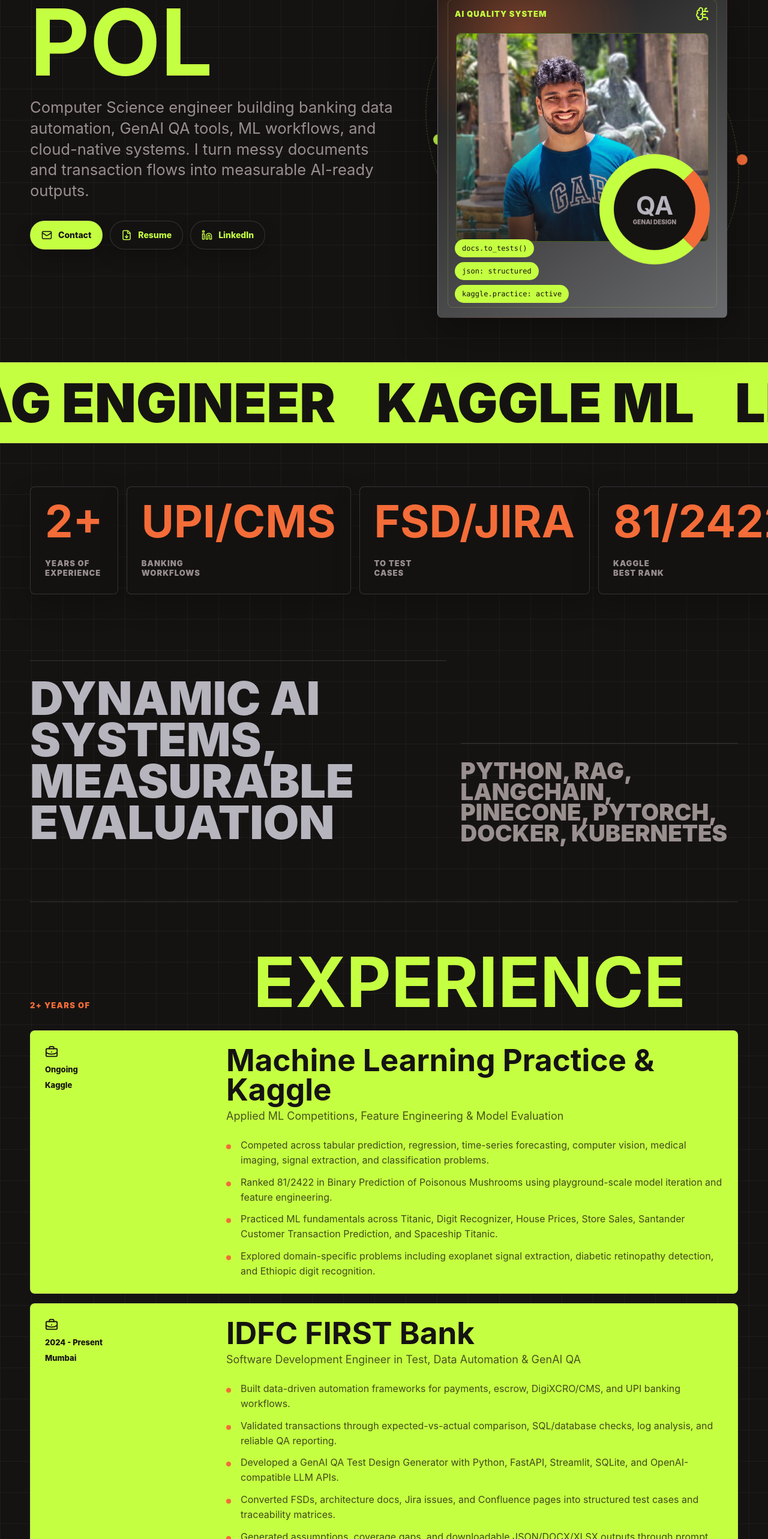
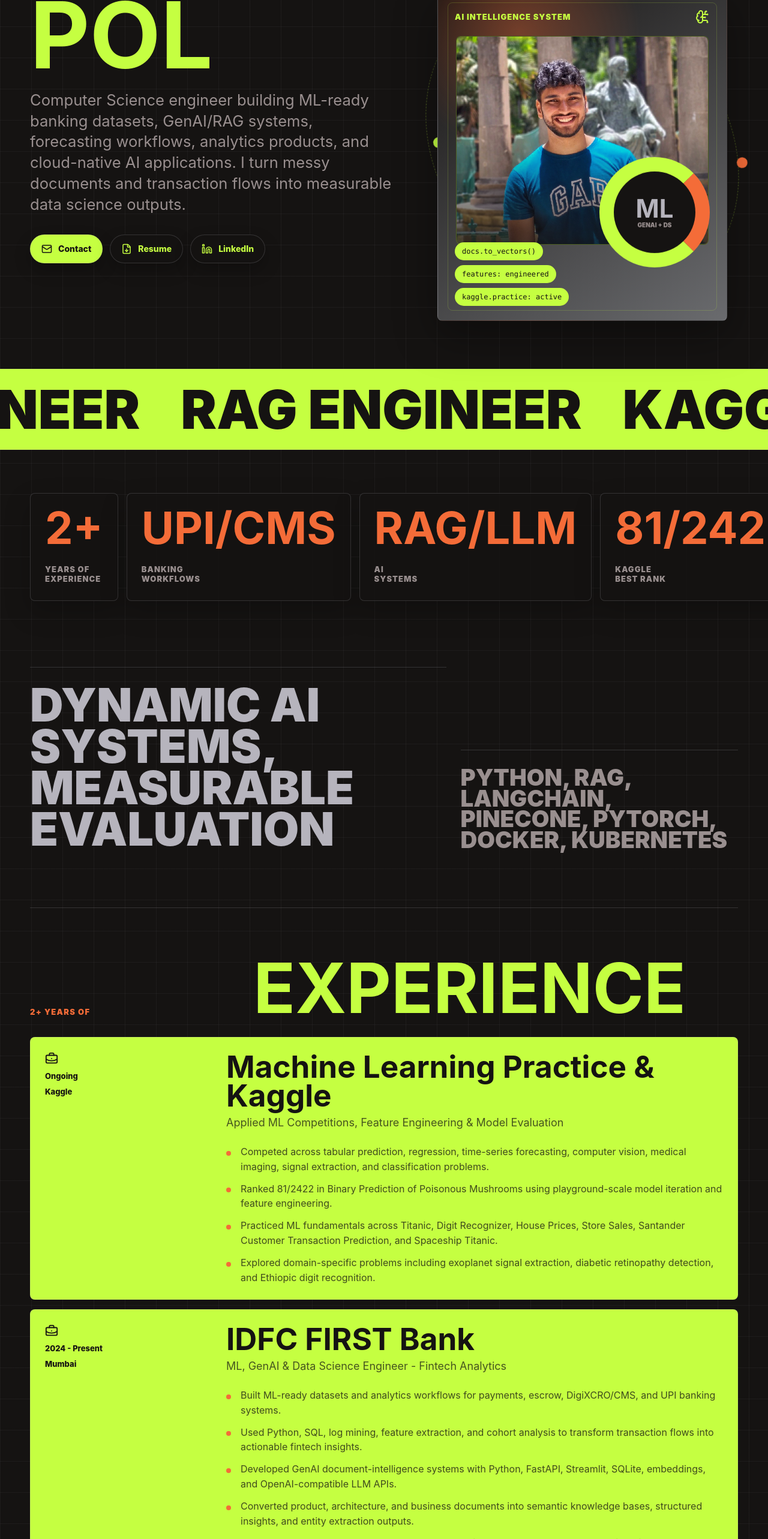
Before and after one commit to VedantPol/vedant-pol-portfolio, a React (Vite) app: page / in a window 1280 px wide. Shown: the part 234-2800 px from the top of the page at 60% size. Built offline with nearby package versions, Linux system fonts and the light colour scheme.

Commit message:
Reposition portfolio toward ML GenAI and data science

```diff
--- a/src/App.jsx
+++ b/src/App.jsx
@@ -28,7 +28,7 @@
 
 const profile = {
   name: "Vedant Pol",
-  role: "DATA & GENAI ENGINEER",
+  role: "ML, GENAI & DATA SCIENCE ENGINEER",
   email: "polvedant7@gmail.com",
   phone: "+91 8779930826",
   location: "Mumbai, India",
@@ -36,7 +36,7 @@
   linkedin: "https://www.linkedin.com/in/vedant-pol-30987b20a",
   resume: "/Vedant-Pol-Resume.pdf",
   summary:
-    "Computer Science engineer building banking data automation, GenAI QA tools, ML workflows, and cloud-native systems. I turn messy documents and transaction flows into measurable AI-ready outputs.",
+    "Computer Science engineer building ML-ready banking datasets, GenAI/RAG systems, forecasting workflows, analytics products, and cloud-native AI applications. I turn messy documents and transaction flows into measurable data science outputs.",
 };
 
 const navItems = [
@@ -53,7 +53,7 @@
 const stats = [
   ["2+", "YEARS OF", "EXPERIENCE"],
   ["UPI/CMS", "BANKING", "WORKFLOWS"],
-  ["FSD/JIRA", "TO TEST", "CASES"],
+  ["RAG/LLM", "AI", "SYSTEMS"],
   ["81/2422", "KAGGLE", "BEST RANK"],
 ];
 
@@ -114,16 +114,16 @@
   },
   {
     company: "IDFC FIRST Bank",
-    title: "Software Development Engineer in Test, Data Automation & GenAI QA",
+    title: "ML, GenAI & Data Science Engineer - Fintech Analytics",
     period: "2024 - Present",
     location: "Mumbai",
     points: [
-      "Built data-driven automation frameworks for payments, escrow, DigiXCRO/CMS, and UPI banking workflows.",
-      "Validated transactions through expected-vs-actual comparison, SQL/database checks, log analysis, and reliable QA reporting.",
-      "Developed a GenAI QA Test Design Generator with Python, FastAPI, Streamlit, SQLite, and OpenAI-compatible LLM APIs.",
-      "Converted FSDs, architecture docs, Jira issues, and Confluence pages into structured test cases and traceability matrices.",
-      "Generated assumptions, coverage gaps, and downloadable JSON/DOCX/XLSX outputs through prompt engineering and document parsing.",
-      "Built DS/AI depth in feature engineering, model evaluation, AWS, and MLOps for fintech and document-intelligence roles.",
+      "Built ML-ready datasets and analytics workflows for payments, escrow, DigiXCRO/CMS, and UPI banking systems.",
+      "Used Python, SQL, log mining, feature extraction, and cohort analysis to transform transaction flows into actionable fintech insights.",
+      "Developed GenAI document-intelligence systems with Python, FastAPI, Streamlit, SQLite, embeddings, and OpenAI-compatible LLM APIs.",
+      "Converted product, architecture, and business documents into semantic knowledge bases, structured insights, and entity extraction outputs.",
+      "Generated downloadable JSON/DOCX/XLSX analytics outputs through prompt engineering, document parsing, and structured LLM responses.",
+      "Built DS/AI depth in feature engineering, model evaluation, AWS, and MLOps for fintech AI and document-intelligence systems.",
     ],
   },
   {
@@ -226,7 +226,7 @@
   ["Pinecone / FAISS / Milvus", "Semantic search, embeddings, hybrid retrieval, metadata filters, and vector indexes.", DatabaseZap],
   ["PyTorch + Hugging Face", "Model evaluation, feature extraction, classification, transformers, and ML experiments.", Sparkles],
   ["Docker + Kubernetes", "Cloud-ready packaging, deployment automation, and reproducible engineering environments.", Cloud],
-  ["Playwright + Pytest + Allure", "Regression-ready automation for UI, APIs, LLM behavior, and reporting.", ShieldCheck],
+  ["MLflow + LLM Evaluation", "Experiment tracking, model metrics, groundedness scoring, guardrails, and AI system monitoring.", ShieldCheck],
 ];
 
 const notes = [
@@ -237,10 +237,10 @@
     date: "AI Evaluation",
   },
   {
-    title: "LLM Safety Belongs In The Test Suite",
+    title: "LLM Safety Belongs In The Evaluation Loop",
     copy:
-      "Prompt-injection checks, missing-context questions, refusal behavior, unsupported-claim detection, and hallucination tracking should be regression tests, not a last-minute review.",
-    date: "Automation",
+      "Prompt-injection checks, missing-context questions, refusal behavior, unsupported-claim detection, and hallucination tracking should be measurable evaluation signals, not a last-minute review.",
+    date: "AI Evaluation",
   },
   {
     title: "Open Source Teaches Operational Taste",
@@ -338,7 +338,7 @@
       </div>
       <div className="portrait-card">
         <div className="portrait-top">
-          <span>AI QUALITY SYSTEM</span>
+          <span>AI INTELLIGENCE SYSTEM</span>
           <BrainCircuit size={24} />
         </div>
         <div className="profile-photo-wrap">
@@ -349,12 +349,12 @@
           </div>
         </div>
         <div className="metric-ring">
-          <strong>QA</strong>
-          <small>GenAI design</small>
+          <strong>ML</strong>
+          <small>GenAI + DS</small>
         </div>
         <div className="terminal-lines">
-          <p>docs.to_tests()</p>
-          <p>json: structured</p>
+          <p>docs.to_vectors()</p>
+          <p>features: engineered</p>
           <p>kaggle.practice: active</p>
         </div>
       </div>
@@ -710,10 +710,10 @@
             <SectionTitle kicker="Let's Work">Together</SectionTitle>
             <div className="contact-layout">
               <Reveal className="contact-copy">
-                <h3>Have a GenAI, RAG, ML evaluation, automation, or cloud-native engineering role?</h3>
+                <h3>Have a GenAI, RAG, ML evaluation, data science, or cloud-native AI engineering role?</h3>
                 <p>
-                  I'm interested in teams that care about reliable AI systems, testable behavior,
-                  and production engineering discipline.
+                  I'm interested in teams that care about reliable AI systems, measurable model behavior,
+                  data-driven products, and production engineering discipline.
                 </p>
                 <div className="contact-lines">
                   <a href={`mailto:${profile.email}`}>
@@ -746,7 +746,7 @@
                       <option>AI/ML Engineer</option>
                       <option>GenAI / RAG Engineer</option>
                       <option>LLM Evaluation Engineer</option>
-                      <option>MLOps / Automation Engineer</option>
+                      <option>MLOps / Data Engineering</option>
                     </select>
                   </label>
                   <label>
```
